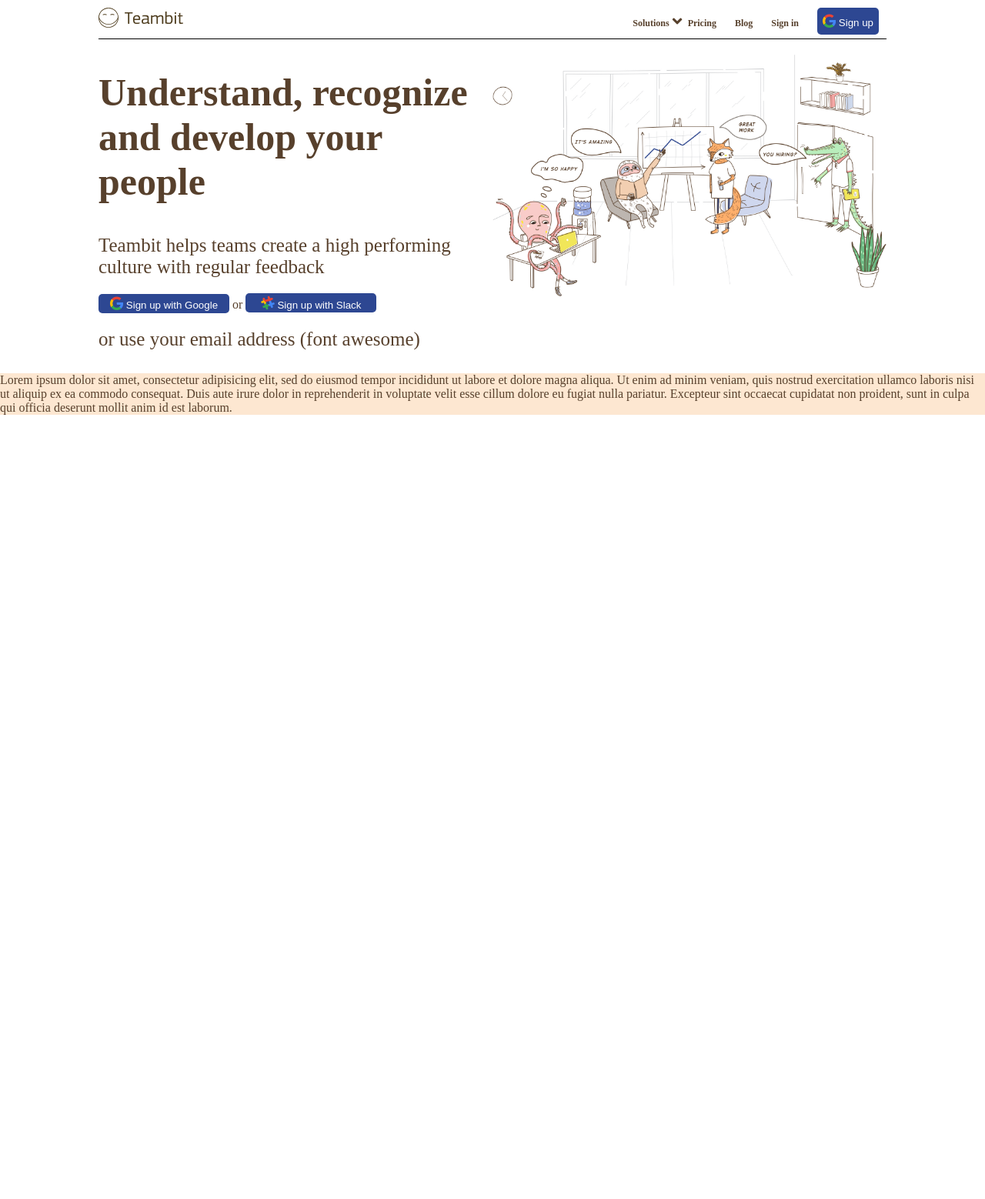
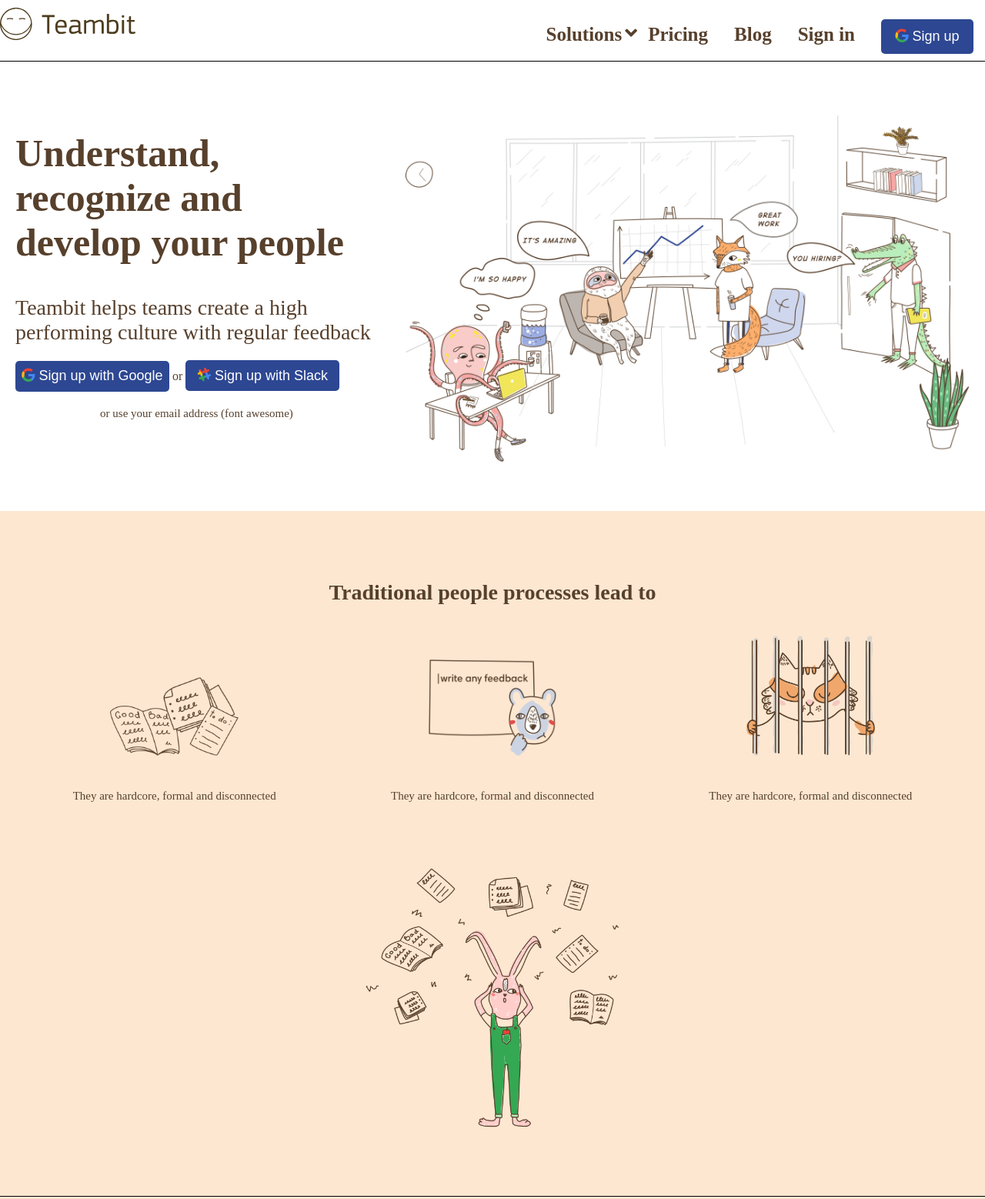
Before and after one commit to ENZOboldi87/node-sass-teambit, a website: page index.html in a window 1280 px wide. Shown: the top 1558 px of the page at 77% size. Before the commit the page ends 800 px from the top, so only its background shows below. Drawn offline with nearby package versions, Linux system fonts and the light colour scheme.

Commit message:
aggiornamento 2.0

```diff
--- a/index.html
+++ b/index.html
@@ -15,14 +15,11 @@
     <header>
       <div class="container">
         <div class="content-header">
-          <div class="left">
             <div class="logo">
-              <a href="#"><img src="img/logo.svg" alt="company-logo"></a>
+              <a href="#"><img class="img_logo" src="img/logo.svg" alt="company-logo"></a>
             </div>
-          </div>
-          <div class="right">
             <nav>
-              <ul class="">
+              <ul>
                 <li class="with-dropdown"><a href="#">Solutions</a><i class="fas fa-angle-down" aria-hidden="true"></i>
                   <ul class="menu-dropdown">
                   </ul>
@@ -35,7 +32,6 @@
             </nav>
           </div>
         </div>
-      </div>
     </header>
     <!-- ends header -->
     <!-- main -->
@@ -44,36 +40,114 @@
       <section class="jumbotron">
         <div class="container">
           <div class="context">
-            <div class="col">
               <div class="text-jumbo">
                 <h1>Understand, recognize and develop your people</h1>
                 <p>Teambit helps teams create a high performing culture with regular feedback</p>
                 <button class="myButton"><i class="fab fa-google" aria-hidden="true"></i> Sign up with Google</button>
                 <span>or</span>
                 <button class="myButton"><i class="fab fa-slack-hash"></i> Sign up with Slack</button>
-                <p>or use your email address (font awesome)</p>
+                <p class="text-small">or use your email address (font awesome)</p>
               </div>
-
-            </div>
-            <div class="col">
               <div class="image-logo">
                 <img src="img/illustration-main.jpg" alt="jumbotron-image">
               </div>
-            </div>
           </div>
         </div>
       </section>
       <!-- ends jumbotron -->
       <!-- upper-jumbo -->
       <section class="lower-jumbo">
-        <div class="">
-          Lorem ipsum dolor sit amet, consectetur adipisicing elit, sed do eiusmod tempor incididunt ut labore et dolore magna aliqua. Ut enim ad minim veniam, quis nostrud exercitation ullamco laboris nisi ut aliquip ex ea commodo consequat. Duis aute irure dolor in reprehenderit in voluptate velit esse cillum dolore eu fugiat nulla pariatur. Excepteur sint occaecat cupidatat non proident, sunt in culpa qui officia deserunt mollit anim id est laborum.
-
+        <div class="container">
+          <h2>Traditional people processes lead to</h2>
+          <div class="context">
+            <div class="col left">
+              <img class="img_lw_jumbo" src="img/hardcore.png" alt="books-images">
+              <p class="text-small">They are hardcore, formal and disconnected</p>
+            </div>
+            <div class="col center">
+              <img class="img_lw_jumbo" src="img/nofeedback.png" alt="feedback-images">
+              <p class="text-small">They are hardcore, formal and disconnected</p>
+            </div>
+            <div class="col right">
+              <img class="img_lw_jumbo" src="img/notsafe.png" alt="not-safe-images">
+              <p class="text-small">They are hardcore, formal and disconnected</p>
+            </div>
+          </div>
+          <div class="context btm_border">
+            <div class="image-center">
+              <img class="img_lw_jumbo safe" src="img/before.png" alt="pupino-images">
+            </div>
+          </div>
+          <h2>It doesn't have to be like that. Teambit is a modern solution that teammates love.</h2>
+          <div class="context">
+            <div class="col left">
+              <img class="img_lw_jumbo" src="img/lightweight.png" alt="books-images">
+              <p class="text-small">It's lightweigth fun and interconnected</p>
+            </div>
+            <div class="col center">
+              <img class="img_lw_jumbo" src="img/feedbacksuggestions.png" alt="feedback-images">
+              <p class="text-small">It encourages regular feedback with contextual requests</p>
+            </div>
+            <div class="col right">
+              <img class="img_lw_jumbo safe" src="img/safe.png" alt="not-safe-images">
+              <p class="text-small">It creates a safe environment for dialog</p>
+            </div>
+          </div>
+          <div class="context">
+            <div class="image-center">
+              <img class="img_lw_jumbo safe" src="img/after.png" alt="pupino-images">
+            </div>
+          </div>
+          <h2>Here is how it works</h2>
         </div>
       </section>
 
       <section class="central-content">
+        <div class="context flex-start">
+          <div class="col">
+            <img src="img/employee-feedback.jpg" alt="employee-feedback-image">
+          </div>
+          <div class="col mg_col">
+            <h2>Feedback to help teammates improve</h2>
+            <p>Empower your teammates to know in real time what they are doing well and what they need to improve.</p>
+            <p><a href="#">Learn more (font awesome)</a></p>
+            <img src="img/communication.jpg" alt="communication-image">
+          </div>
+        </div>
+        <div class="context flex-end">
+          <div class="col mg_col">
+            <h2>Surveys to help the team be better</h2>
+            <p>Get real-time insights into your team with research-backed, lightweight and regular surveys.</p>
+            <p><a href="#">Learn more (font awesome)</a></p>
+            <img src="img/insights.jpg" alt="insights-image">
+          </div>
+          <div class="col">
+            <img src="img/employee-feedback.jpg" alt="employee-feedback-image">
+          </div>
+        </div>
+        <div class="context flex-start">
+          <div class="col">
+            <img src="img/employee-feedback.jpg" alt="employee-feedback-image">
+          </div>
+          <div class="col mg_col">
+            <h2>Reviews to help teammates get a fair evaluation</h2>
+            <p>Make better compensation and promotion decisions with objective and quick performance reviews.</p>
+            <p><a href="#">Learn more (font awesome)</a></p>
+            <img class="safe"src="img/review.jpg" alt="review-image">
+          </div>
+        </div>
+        <div class="context flex-end">
+          <div class="col mg_col">
+            <h2>Praise to help teammates feel valued</h2>
+            <p>Make it a habit to recognize and praise people who do great work.</p>
+            <p><a href="#">Learn more (font awesome)</a></p>
+            <img class="safe"src="img/recognition.jpg" alt="recognition-image">
+          </div>
+          <div class="col">
+            <img src="img/employee-feedback.jpg" alt="employee-feedback-image">
+          </div>
 
+        </div>
       </section>
       <section class="lower-content">
 
--- a/src/css/app.scss
+++ b/src/css/app.scss
@@ -2,5 +2,4 @@
 @import 'partials/_common';
 @import 'partials/_my_mixins';
 @import 'partials/_header';
-@import 'partials/_navbar';
 @import 'partials/_main';
--- a/src/css/partials/_common.scss
+++ b/src/css/partials/_common.scss
@@ -1,5 +1,6 @@
 @import '_my_mixins';
 
+// general rules
 * {
   margin: 0;
   padding: 0;
@@ -14,24 +15,33 @@ body {
     color: $primary_text_color;
   }
 
+  h2 {
+    @include h2MediumBold;
+  }
+
+  p {
+    @include h2MediumBold;
+    text-align: left;
+  }
+
+  img {
+    width: 100%;
+  }
+
   .container {
     @include generalContainer;
   }
 
   .context {
-    display: flex;
+    @include myContext;
   }
 
   .col {
     width: calc(100% / 2);
   }
 
-  .left {
-    float: left;
-  }
-
-  .right {
-    float: right;
+  .text-small {
+    @include pSmall;
   }
 
 }
--- a/src/css/partials/_header.scss
+++ b/src/css/partials/_header.scss
@@ -1,15 +1,21 @@
+header {
+
+  .container {
+    margin-top: 0;
+  }
 
   .content-header {
-  display: flex;
-  justify-content: space-between;
-  border-bottom: 1px solid black;
-  padding-bottom: 5px;
+    @include headerContent;
+
+    .img_logo{
+      width: 160%;
+    }
 
     nav {
       ul li {
         display: inline-block;
         padding: $padding_ul_navbar;
-      font-size: 12px;
+        font-size: $header_li_size;
         font-weight: 600;
       }
 
@@ -27,3 +33,5 @@
     }
 
   }
+
+}
--- a/src/css/partials/_main.scss
+++ b/src/css/partials/_main.scss
@@ -2,8 +2,8 @@
 
   .myButton {
     @include myButton;
-    width: 170px;
-    height: 25px;
+    width: 200px;
+    height: 40px;
 
     .fa-google {
       @include myGoogleLogo;
@@ -16,28 +16,80 @@
 
   }
 
-  img {
-    width: 100%;
+  .text-jumbo {
+    padding-right: 35px;
   }
 
   h1 {
-    font-size: 50px;
-    padding: 20px 0;
+    @include h1Title;
   }
-
-  p {
-    font-size: 25px;
-    padding: 20px 0;
-  }
-
 
 }
 
-
-
-
-
-
 .lower-jumbo {
   @include lower-jumbo;
+
+  .img_lw_jumbo {
+    width: 50%;
+    padding: 20px;
+  }
+
+  .context {
+    @include myContext;
+    text-align: center;
+    align-items: baseline;
+  }
+
+  .col {
+    width: calc(100% / 3);
+  }
+
+  .image-center {
+    width: 100%;
+    padding: 50px 20px;
+  }
+
+  .btm_border {
+    border-bottom: 1px solid black;
+    margin-bottom: 20px;
+    padding-bottom: 20px;
+  }
+
+  // .text-medium {
+  //   @include h2MediumBold;
+  //   // font-weight: bold;
+  //   // text-align: center;
+  //   // padding: 20px 250px;
+  // }
+
+  .safe {
+    width: 30%;
+    padding: 15px;
+  }
+
 }
+
+.central-content {
+
+  h2 {
+    text-align: left;
+  }
+
+  .text-medium {
+    @include h2MediumBold;
+    text-align: left;
+  }
+
+  .mg_col {
+    width: 20%;
+  }
+
+  .flex-start {
+    justify-content: flex-start;
+  }
+
+  .flex-end {
+    justify-content: flex-end;
+  }
+
+}
--- a/src/css/partials/_my_mixins.scss
+++ b/src/css/partials/_my_mixins.scss
@@ -4,7 +4,17 @@
   padding-top: 10px;
   margin-right: auto;
   margin-left: auto;
-  max-width: 1024px;
+  max-width: 1390px;
+  margin-top: 50px;
+  margin-bottom: 50px;
+}
+
+@mixin headerContent {
+  display: flex;
+  justify-content: space-between;
+  border-bottom: 1px solid black;
+  padding-bottom: 5px;
+  height: 70px;
 }
 
 @mixin myButton {
@@ -12,9 +22,10 @@
   border-radius: 5px;
   border: 0;
   color: white;
-  width: 80px;
-  height: 35px;
+  width: 120px;
+  height: 45px;
   cursor: pointer;
+  font-size: 18px;
 }
 
 @mixin myGoogleLogo {
@@ -26,13 +37,38 @@
 }
 
 @mixin myDropdownIcon {
-  font-size: 20px;
+  font-size: 25px;
   position: absolute;
-  top: 18px;
+  top: 30px;
   margin-left: 4px;
+  cursor: pointer;
 }
 
 @mixin lower-jumbo {
-  background-color: #fde7d1;
+  background-color: $primary_bg_color;
+  padding: $padding_section;
 
 }
+
+@mixin h1Title {
+  padding: $padding_text;
+  font-size: $h1_text_size;
+}
+
+@mixin h2MediumBold {
+  padding: $padding_text;
+  font-size: $h2_text_medium;
+  text-align: center;
+}
+
+@mixin pSmall {
+  padding: $padding_text;
+  font-size: $p_text_small;
+  text-align: center;
+}
+
+ @mixin myContext {
+   display: flex;
+   padding: 0 20px;
+
+ }
--- a/src/css/partials/_variables.scss
+++ b/src/css/partials/_variables.scss
@@ -5,4 +5,11 @@ $primary_btn_color: #2d4792;
 
 // general padding variables
 $padding_section: 10px 0;
-$padding_ul_navbar: 0 10px;
+$padding_ul_navbar: 15px;
+$padding_text: 20px 0;
+
+// general font size variables
+$header_li_size: 25px;
+$h1_text_size: 50px;
+$h2_text_medium: 28px;
+$p_text_small: 15px;
```
Also changed, not shown: src/css/partials/_navbar.scss (deleted, +0 -20 lines), dist/app.css, 1 other file. Lines whose indentation alone changed are shown as unchanged.
